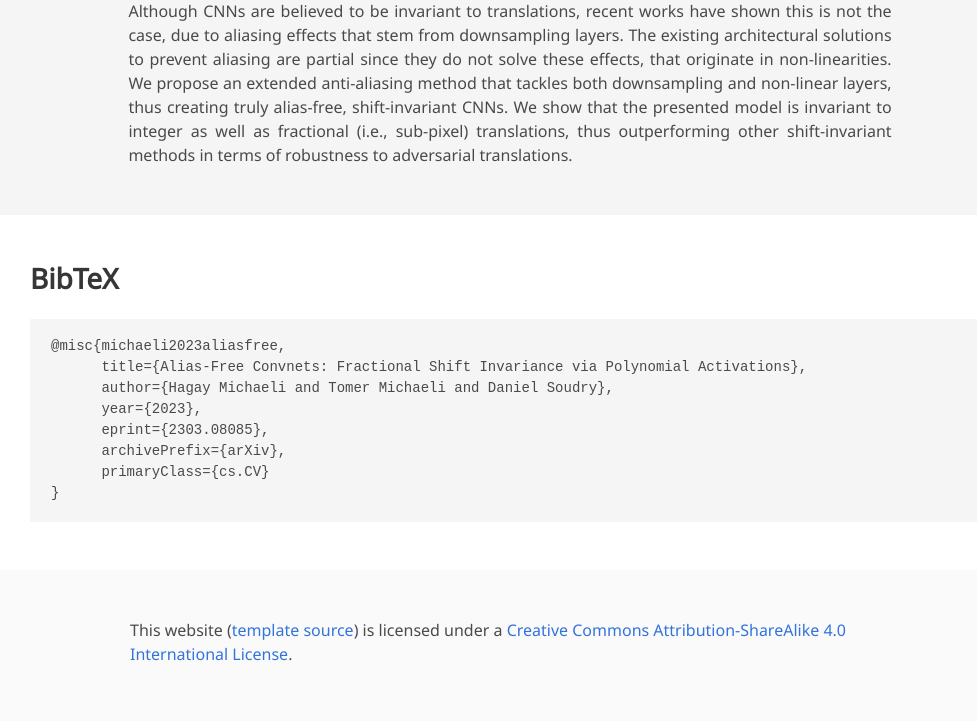
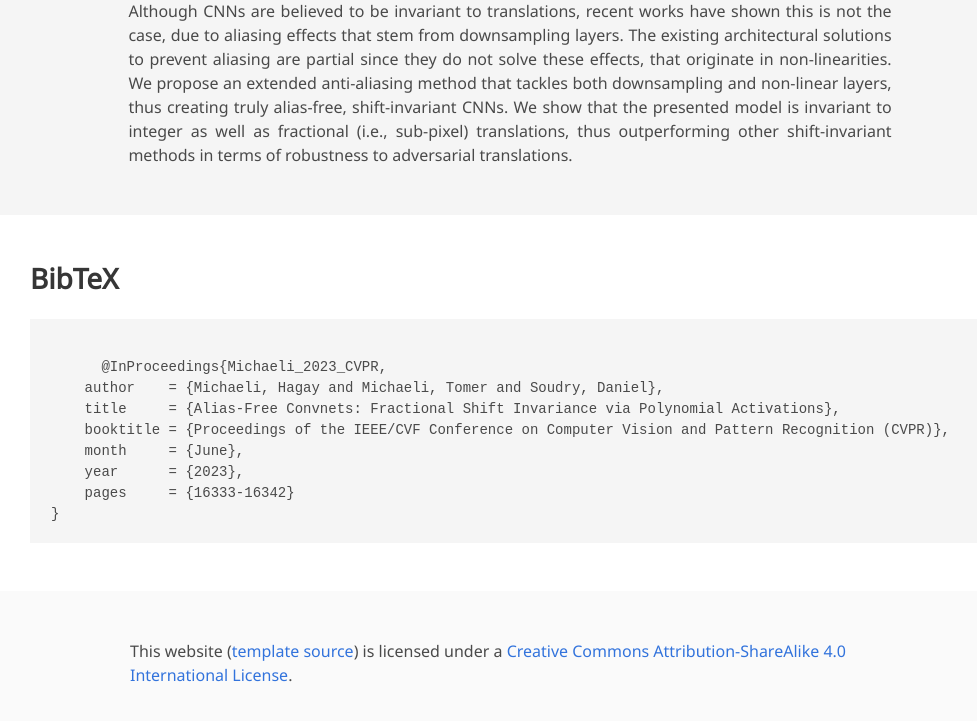
Before and after one commit to hmichaeli/alias_free_convnets, a plain HTML site: page index.html in a window 1280 px wide. Shown: the part 501-1222 px from the top of the page, without its empty margins (130-1107 px from the left). Drawn offline with nearby package versions, Linux system fonts and the light colour scheme; some icons are missing; a web font is replaced by a local one.

Commit message:
Update index.html
update bibtex

```diff
--- a/index.html
+++ b/index.html
@@ -306,14 +306,16 @@
   <section class="section" id="BibTeX">
     <div class="container is-max-desktop content">
       <h2 class="title">BibTeX</h2>
-      <pre><code>@misc{michaeli2023aliasfree,
-      title={Alias-Free Convnets: Fractional Shift Invariance via Polynomial Activations},
-      author={Hagay Michaeli and Tomer Michaeli and Daniel Soudry},
-      year={2023},
-      eprint={2303.08085},
-      archivePrefix={arXiv},
-      primaryClass={cs.CV}
-}</code></pre>
+      <pre><code>
+      @InProceedings{Michaeli_2023_CVPR,
+    author    = {Michaeli, Hagay and Michaeli, Tomer and Soudry, Daniel},
+    title     = {Alias-Free Convnets: Fractional Shift Invariance via Polynomial Activations},
+    booktitle = {Proceedings of the IEEE/CVF Conference on Computer Vision and Pattern Recognition (CVPR)},
+    month     = {June},
+    year      = {2023},
+    pages     = {16333-16342}
+}
+</code></pre>
     </div>
 </section>
 
```
